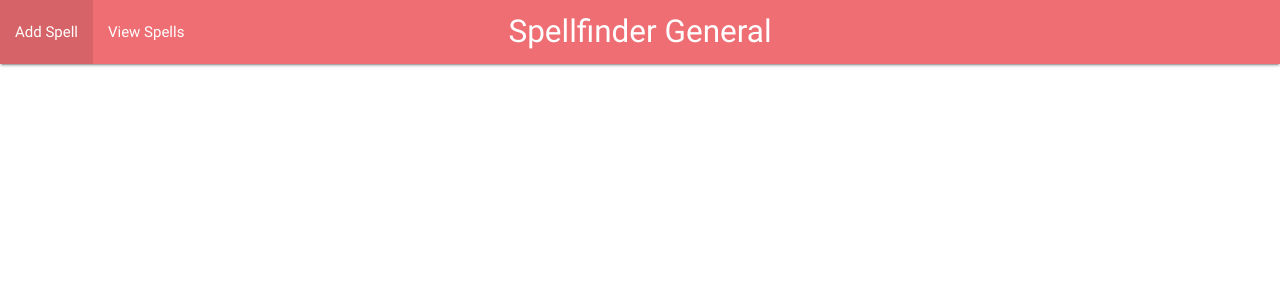
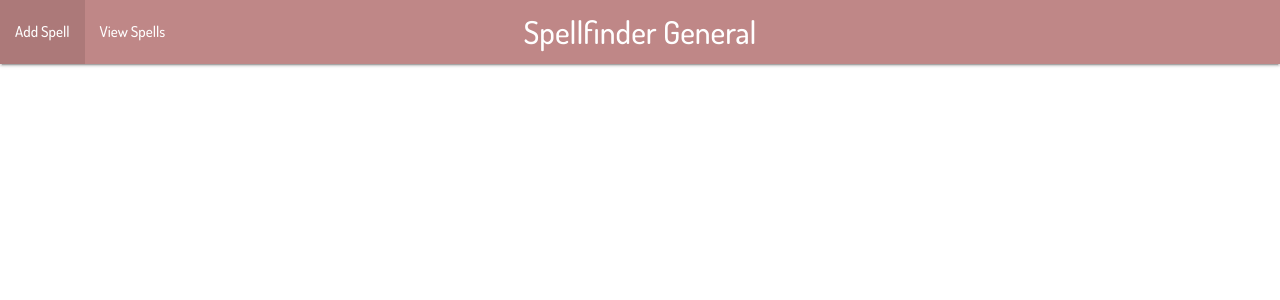
Before and after one commit to JackSnowdon/spellbook, a Flask app: page / in a window 1280 px wide. Shown: the top 300 px of the page. Run offline with Flask 2, Linux system fonts and the light colour scheme; data that the repository does not hold is empty; some libraries are stand-ins or nearby versions.

Commit message:
Added fonts and text color

```diff
--- a/static/css/style.css
+++ b/static/css/style.css
@@ -1,5 +1,16 @@
+@import url('https://fonts.googleapis.com/css?family=Dosis:300,500,700');
+
 .bg-color {
     background-color: #f9f4f7;
     min-height: 100%;
     min-width: 1024px
 }
+
+.body-text{
+    font-family: 'Dosis', sans-serif;
+    color: #f2f2f2
+}
+
+.nav-color {
+    background-color: #bf8787
+}
--- a/templates/base.html
+++ b/templates/base.html
@@ -14,7 +14,7 @@
 <body>
     <header>
         <nav>
-            <div class="nav-wrapper">
+            <div class="nav-wrapper body-text nav-color">
                 <a href="{{url_for('browse_spells')}}" class="brand-logo center">Spellfinder General</a>
                 <ul id="nav-mobile" class="left hide-on-med-and-down">
                     <li><a href="{{url_for('add_spell')}}">Add Spell</a></li>
@@ -24,7 +24,7 @@
             </div>
         </nav>
     </header>
-    <div class="bg-color">
+    <div class="bg-color body-text">
         <div class="container">
             {% block content %} {% endblock %}
         </div>
```
